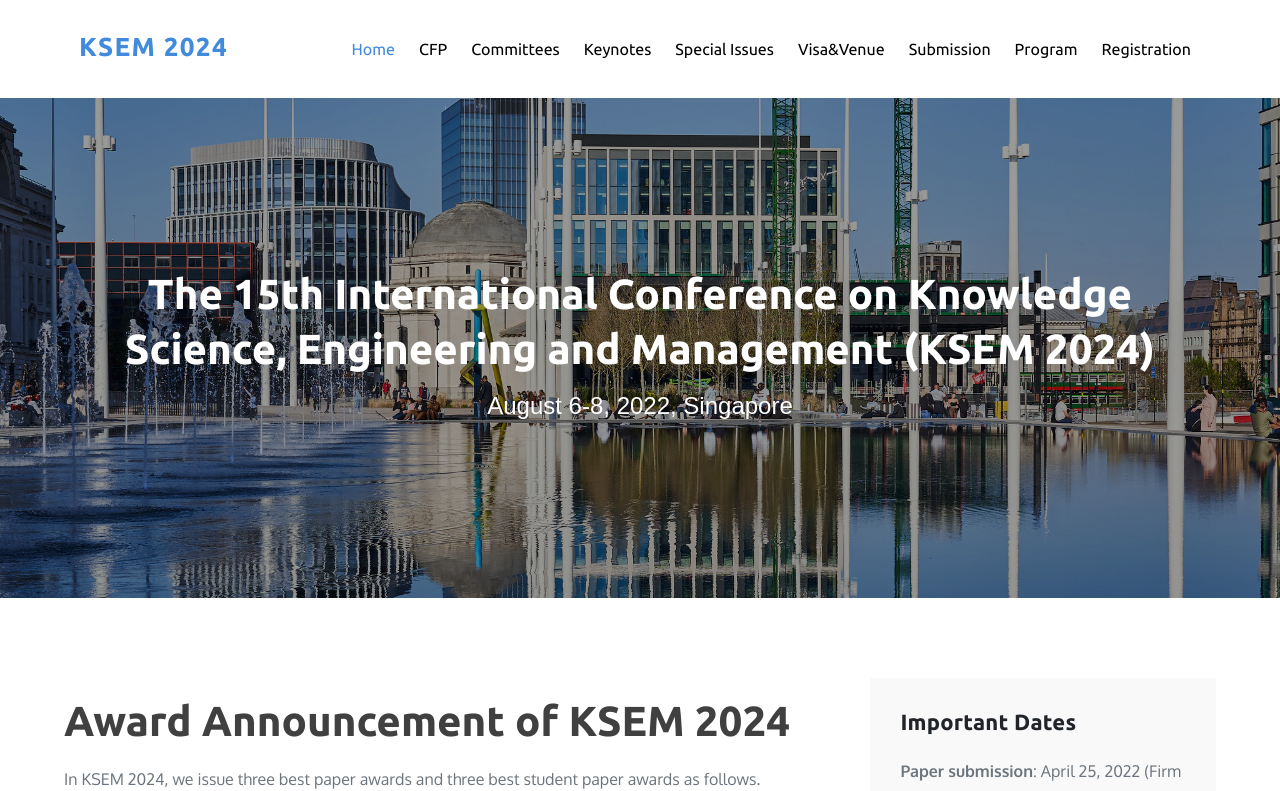
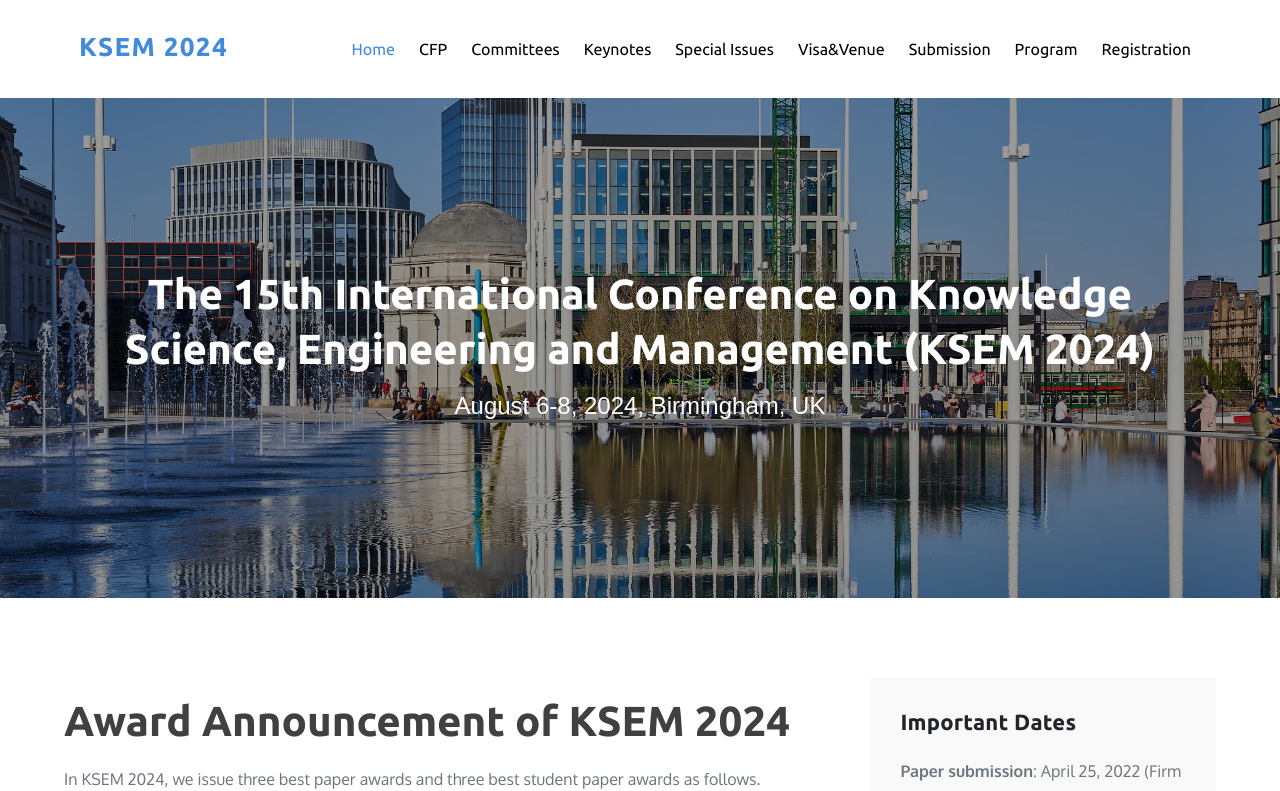
Before and after one commit to wyonghao/KSEM24, a plain HTML site: page award.html in a window 1280 px wide. Shown: the top 791 px of the page. Drawn offline with Linux system fonts and the light colour scheme.

Commit message:
test variables
test variables

```diff
--- a/award.html
+++ b/award.html
@@ -145,7 +145,7 @@
 					<div class="wrapper">
 						<h2 class="page-title">The 15th International Conference on Knowledge Science, Engineering and
 							Management (KSEM 2024)</h2>
-						<p style="font-size:24px;color:white; font-family:sans-serif">August 6-8, 2022, Singapore</p>
+						<p style="font-size:24px;color:white; font-family:sans-serif">August 6-8, 2024, Birmingham, UK</p>
 					</div><!-- .wrapper -->
 				</header>
 			</div><!-- #page-site-header -->
```
Also changed, not shown: index-2.html (+0 -2 lines), registration_files/wp-emoji-release.min.js, specialissue_files/wp-emoji-release.min.js, submission_files/wp-emoji-release.min.js, visavenue_files/wp-emoji-release.min.js, wp-emoji-release.min.js (added).
